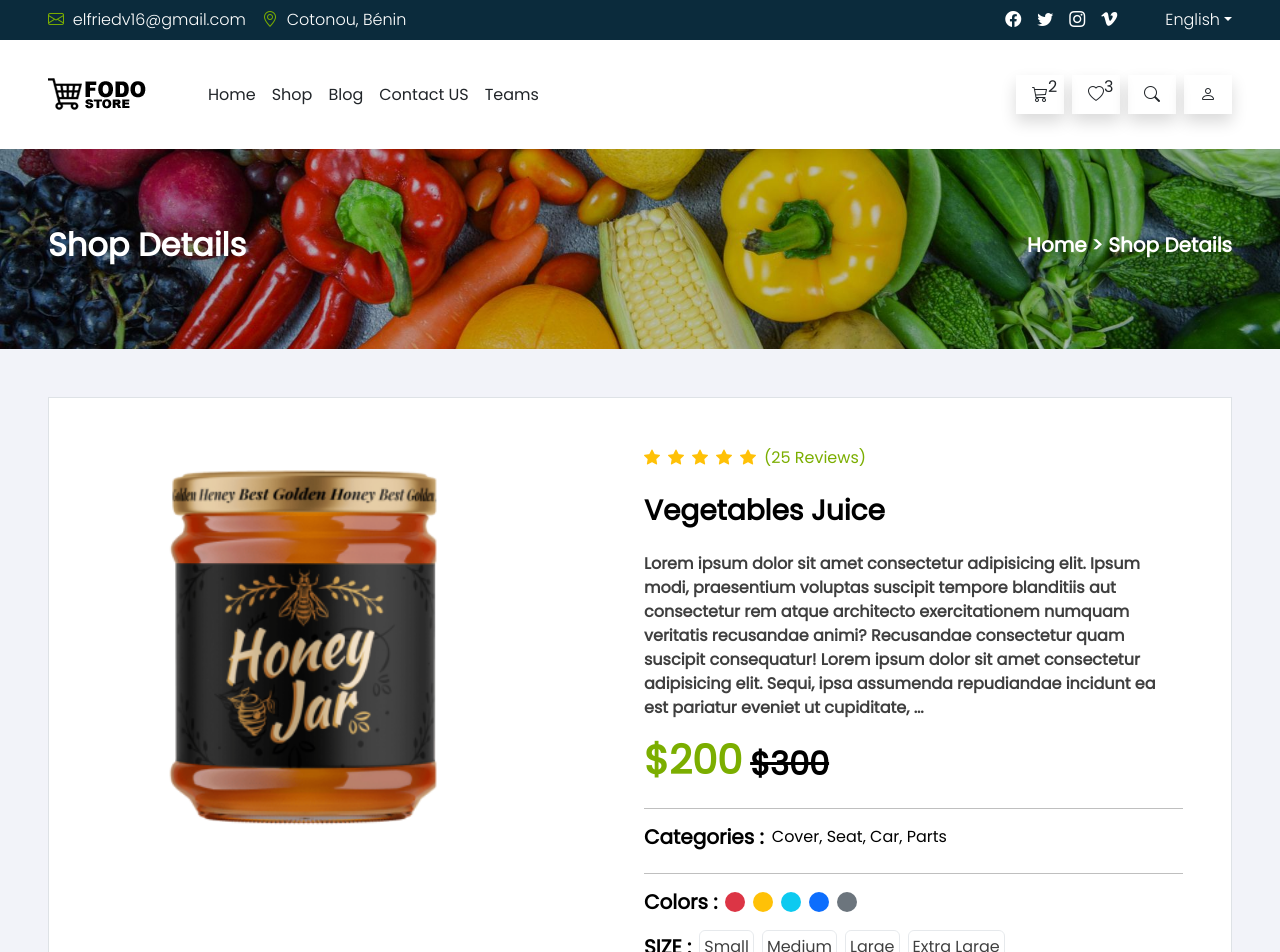
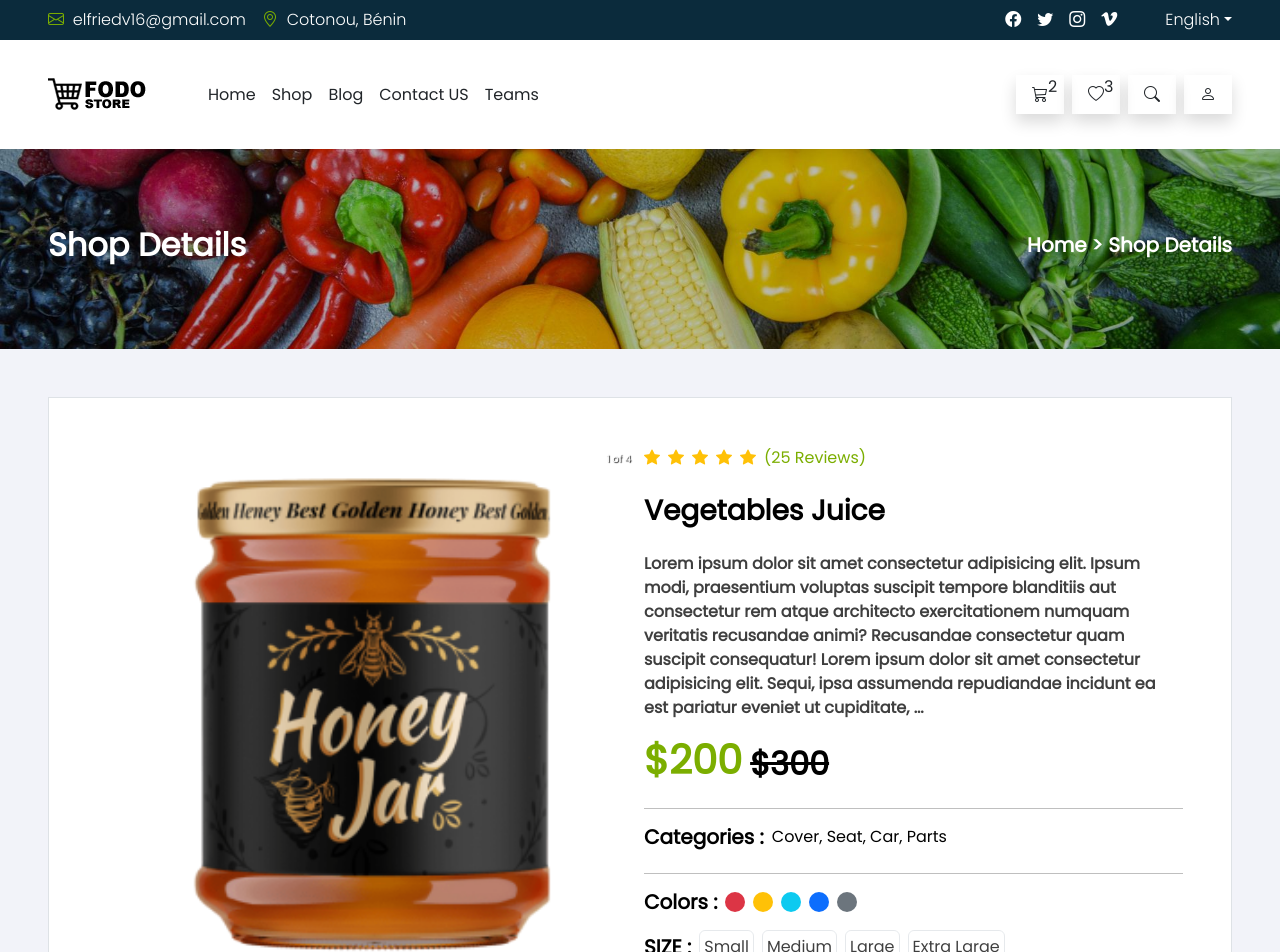
Before and after one commit to noel319/friedshop-front-react, a React (Vite) app: page /product/1 in a window 1280 px wide. Shown: the top 952 px of the page. Built offline with nearby package versions, Linux system fonts and the light colour scheme.

Commit message:
Others Images Product With Slides (ProductDetails)

```diff
--- a/src/assets/css/index.css
+++ b/src/assets/css/index.css
@@ -30,3 +30,4 @@ a {color: #fff!important; text-decoration: none!important;}
 .grid-3 { grid-template-columns: 3fr 3fr 3fr;} .grid-4 { grid-template-columns: 3fr 3fr 3fr 3fr;} .z-1 { z-index: 1}
 .p-color {display: block; width : 20px; height : 20px; border-radius : 30px; cursor: pointer}
 .user-page a:focus {background-color: var(--fd-color-primary)!important; color : #fff!important}
+.others-imgs {width : 80px; height : 80px;}
--- a/src/components/ProductDetails.tsx
+++ b/src/components/ProductDetails.tsx
@@ -2,6 +2,7 @@ import React from 'react'
 import Reviews from './Reviews'
 import NumberCount from './NumberCount'
 import { PopularProducts } from '../views/includes/Section'
+import { Carousel } from 'react-responsive-carousel'
 
 const ProductDetails = ({id} : {id? : string | number}) => {
 
@@ -11,7 +12,14 @@ const ProductDetails = ({id} : {id? : string | number}) => {
     <div className='view-product px-5'>
         <div className="details-generals border border-1 fd-hover-border-primary bg-white d-flex text-black p-5 gap-2 mt-5" style={{minHeight : '400px'}}>
             <div className='p-img w-50'>
-                <div className="product-img h-50"><img src="/src/assets/img/product/6.png" alt="" className="w-75" style={{width : '80%'}}/></div>
+                <div className="product-img h-50">
+                    <Carousel showArrows={false} showIndicators={false} swipeable={true}>
+                        <div className="others-img"><img src={"/src/assets/img/product/6.png"} alt="Alt" /></div>
+                        <div className="others-img"><img src={"/src/assets/img/product/2.png"} alt="Alt" /></div>
+                        <div className="others-img"><img src={"/src/assets/img/product/3.png"} alt="Alt" /></div>
+                        <div className="others-img"><img src={"/src/assets/img/product/5.png"} alt="Alt" /></div>
+                    </Carousel>
+                </div>
             </div>
             <div className="p-details w-50">
                 <div className='d-flex gap-2'><Reviews rating={5}/><span className='fd-color-primary'>(25 Reviews)</span></div>
```
